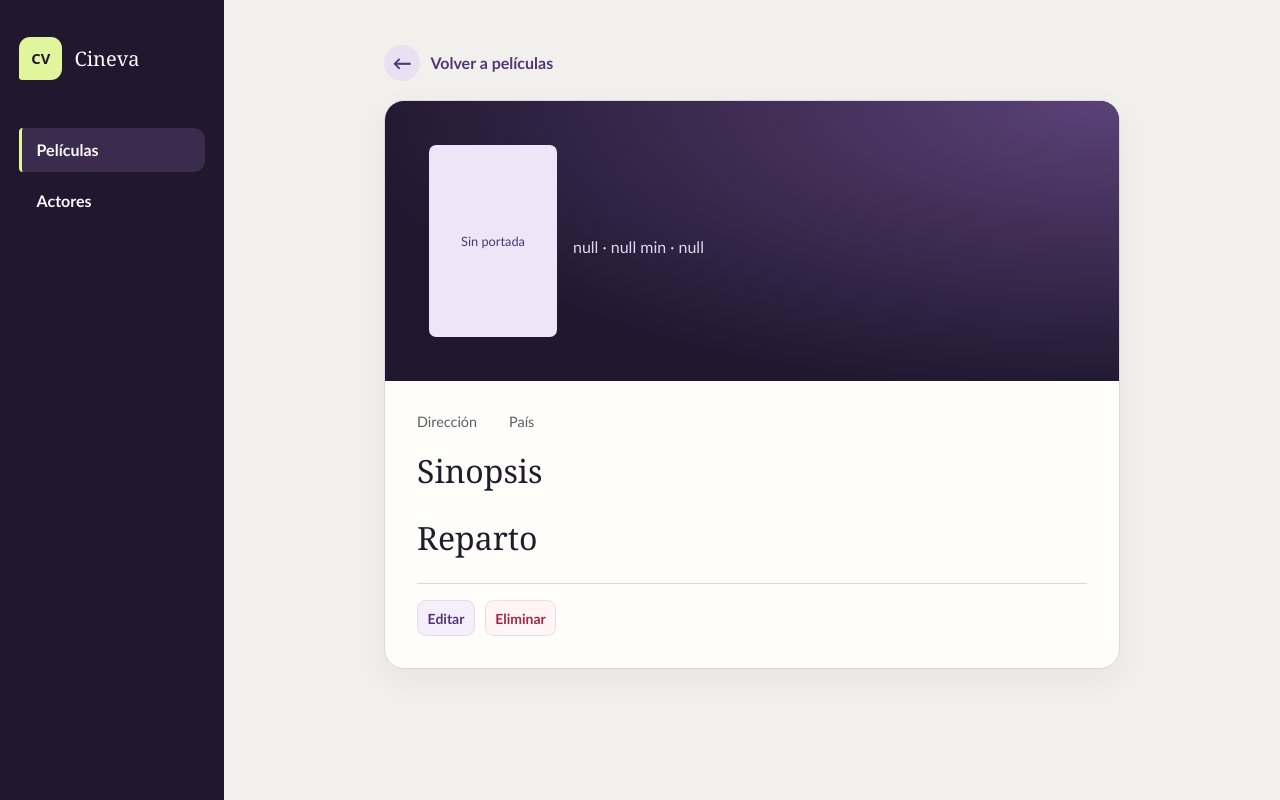
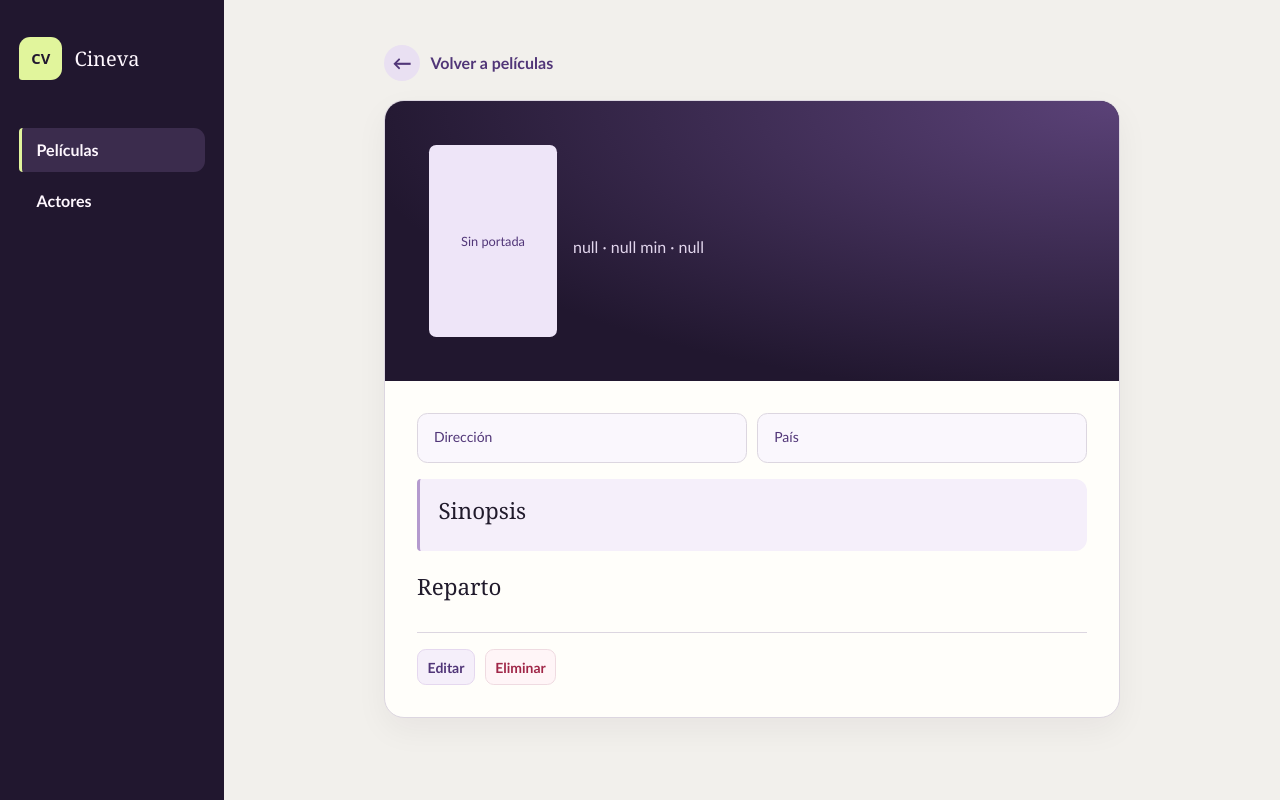
Before and after one commit to YoselinAg/peliculas-frontend, a Spring app: template src/main/resources/templates/peliculas/ficha.html in a window 1280 px wide. Run offline with Thymeleaf, Linux system fonts and the light colour scheme; the template is opened without the code that fills it, so the values that code supplies are empty.

Commit message:
movie description style

```diff
--- a/src/main/resources/static/css/catalogo.css
+++ b/src/main/resources/static/css/catalogo.css
@@ -334,10 +334,31 @@ tbody tr:hover { background: #f7f4fb; }
     gap: 1rem;
     overflow-wrap: anywhere;
 }
-.movie-details { display: flex; flex-wrap: wrap; gap: .75rem 2rem; margin: 0; }
-.movie-details dt { color: var(--muted); font-size: .9rem; }
-.movie-details dd { margin: .2rem 0 0; font-weight: bold; }
-.movie-synopsis { margin-top: .5rem; white-space: pre-wrap; overflow-wrap: anywhere; }
+.movie-details {
+    display: grid;
+    grid-template-columns: repeat(auto-fit, minmax(min(100%, 12rem), 1fr));
+    gap: .65rem;
+    margin: 0;
+}
+.movie-details > div {
+    padding: .85rem 1rem;
+    border: 1px solid var(--line);
+    border-radius: .65rem;
+    background: #faf7fd;
+    overflow-wrap: anywhere;
+}
+.movie-details dt { color: var(--purple); font-size: .875rem; }
+.movie-details dd { margin: .25rem 0 0; font-weight: bold; }
+.movie-story {
+    padding: 1rem 1.15rem;
+    border-inline-start: 3px solid #b49ace;
+    border-radius: .25rem .75rem .75rem .25rem;
+    background: #f5effa;
+}
+.movie-story h2, .movie-cast h2 { font-size: 1.4rem; }
+.movie-synopsis { margin-top: .55rem; line-height: 1.65; white-space: pre-wrap; overflow-wrap: anywhere; }
+.movie-cast { padding-block: .25rem; }
+.movie-cast > p { margin-top: .6rem; }
 .cast-picker {
     min-width: 0;
     margin: 0;
@@ -360,7 +381,26 @@ tbody tr:hover { background: #f7f4fb; }
 .cast-option:hover, .cast-option:has(input:checked) { background: #f2ebf8; }
 .cast-option input { accent-color: var(--purple); }
 .cast-option .muted { font-size: .875rem; }
-.cast-list { margin: .5rem 0 0; padding-left: 1.25rem; }
+.cast-list {
+    display: flex;
+    flex-wrap: wrap;
+    gap: .5rem;
+    margin: .65rem 0 0;
+    padding: 0;
+    list-style: none;
+}
+.cast-list li {
+    display: flex;
+    align-items: center;
+    gap: .45rem;
+    max-width: 100%;
+    padding: .25rem .65rem .25rem .25rem;
+    border: 1px solid var(--line);
+    border-radius: 2rem;
+    font-size: .9rem;
+    overflow-wrap: anywhere;
+}
+.cast-list .monogram { width: 1.85rem; height: 1.85rem; border-radius: 50%; font-size: .75rem; }
 .actor-editor-form .field select {
     appearance: none;
     padding-right: 2rem;
--- a/src/main/resources/templates/peliculas/ficha.html
+++ b/src/main/resources/templates/peliculas/ficha.html
@@ -19,15 +19,18 @@
                 <div><dt>Dirección</dt><dd th:text="${pelicula.director}"></dd></div>
                 <div><dt>País</dt><dd th:text="${pelicula.pais}"></dd></div>
             </dl>
-            <div th:unless="${#strings.isEmpty(pelicula.sinopsis)}">
+            <div class="movie-story" th:unless="${#strings.isEmpty(pelicula.sinopsis)}">
                 <h2>Sinopsis</h2>
                 <p class="movie-synopsis" th:text="${pelicula.sinopsis}"></p>
             </div>
-            <div>
+            <div class="movie-cast">
                 <h2>Reparto</h2>
                 <p class="muted" th:if="${pelicula.actores.isEmpty()}">Sin actores asociados.</p>
-                <ul th:unless="${pelicula.actores.isEmpty()}" class="cast-list">
-                    <li th:each="actor : ${pelicula.actores}" th:text="${actor.nombre}"></li>
+                <ul th:unless="${pelicula.actores.isEmpty()}" class="cast-list" role="list">
+                    <li th:each="actor : ${pelicula.actores}">
+                        <span class="monogram" aria-hidden="true" th:text="${actor.iniciales()}"></span>
+                        <span th:text="${actor.nombre}"></span>
+                    </li>
                 </ul>
             </div>
             <div class="actions editor-actions">
```
